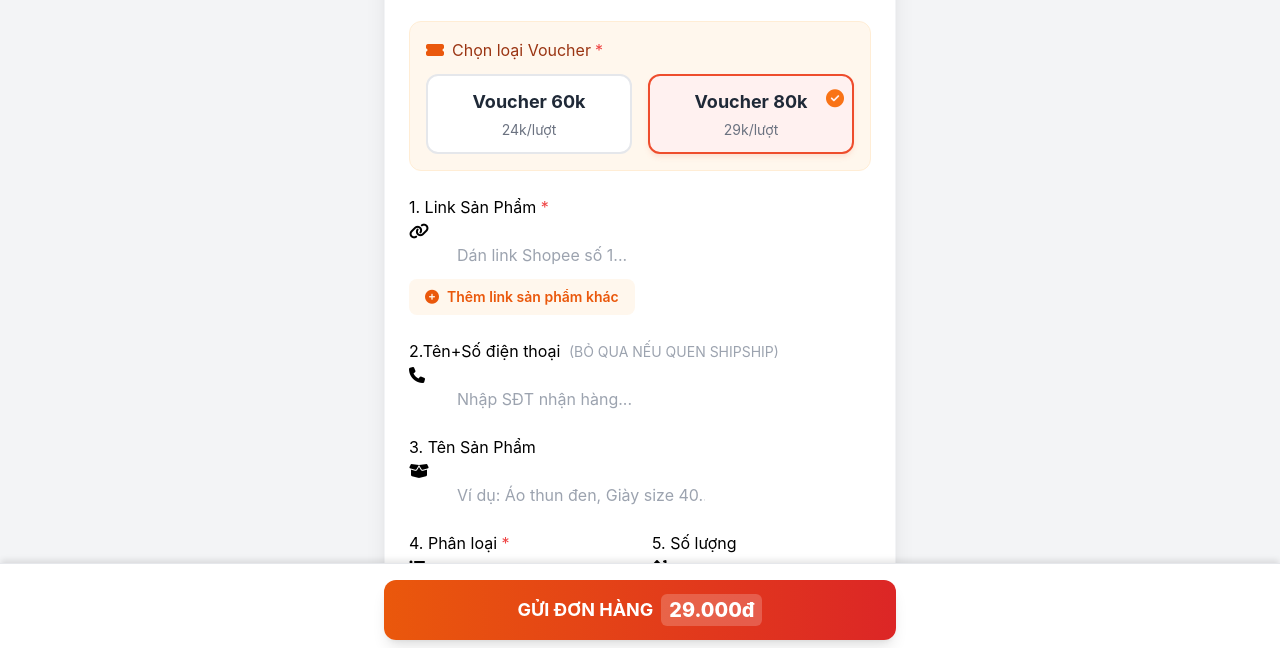
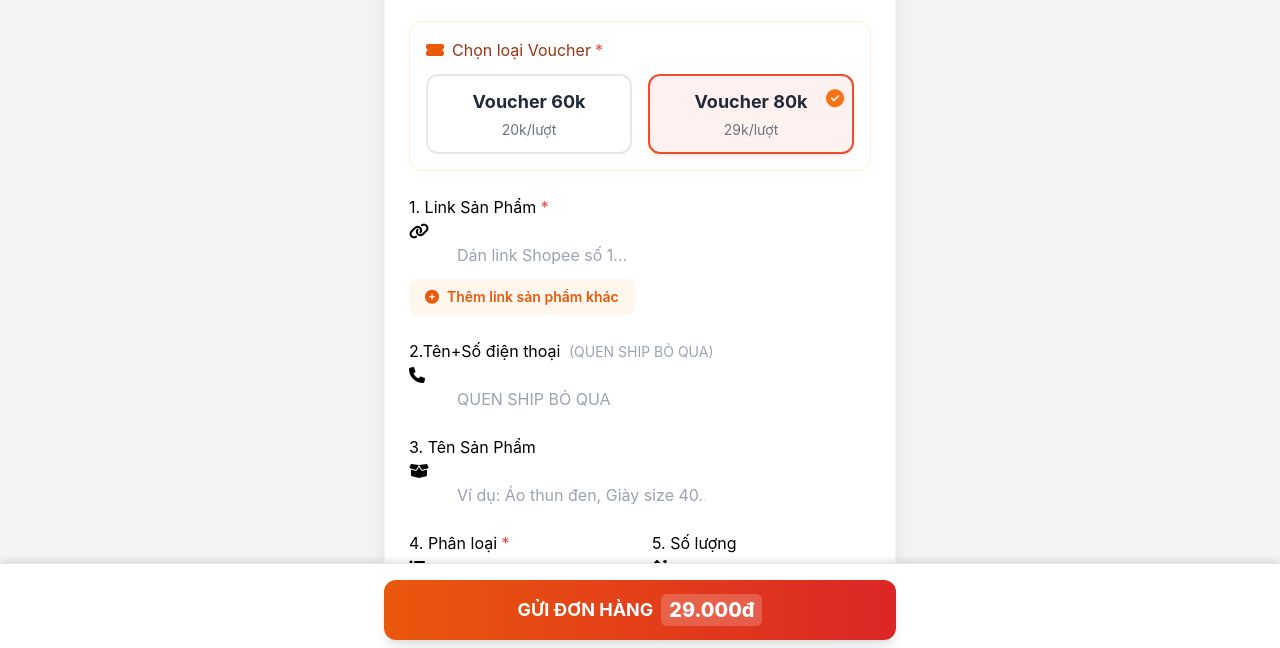
Before and after one commit to boducduy/shopee80k_bot, a plain HTML site: page index.html in a window 1280 px wide. Shown: the part 144-792 px from the top of the page. Drawn offline with nearby package versions, Linux system fonts and the light colour scheme; a script that the page names is missing.

Commit message:
Update index.html

```diff
--- a/index.html
+++ b/index.html
@@ -76,7 +76,7 @@
         <form id="orderForm" class="p-6 space-y-6">
 
             <!-- 0. CHỌN LOẠI VOUCHER (QUAN TRỌNG) -->
-            <div class="bg-orange-50 border border-orange-100 rounded-xl p-4">
+            <div class="bg-orange-5 border border-orange-100 rounded-xl p-4">
                 <label class="section-title text-orange-800 mb-3 flex items-center">
                     <i class="fas fa-ticket-alt mr-2 text-orange-600"></i> Chọn loại Voucher <span class="text-red-500 ml-1">*</span>
                 </label>
@@ -87,7 +87,8 @@
                         <input type="radio" name="voucherType" value="60k" class="voucher-option sr-only" onchange="updatePrice()">
                         <div class="border-2 border-gray-200 rounded-xl p-3 text-center transition-all h-full flex flex-col justify-center items-center relative bg-white group-hover:border-orange-200">
                             <span class="font-bold text-gray-800 text-lg">Voucher 60k</span>
-                            <div class="text-sm text-gray-500 mt-1" id="labelPrice60">24k/lượt</div>
+                            <!-- Đã cập nhật text hiển thị ở đây -->
+                            <div class="text-sm text-gray-500 mt-1" id="labelPrice60">20k/lượt</div>
                             <i class="fas fa-check-circle check-icon absolute top-2 right-2 text-orange-500 opacity-0 transition-opacity text-lg"></i>
                         </div>
                     </label>
@@ -124,10 +125,10 @@
 
             <!-- 2.Tên+Số điện thoại -->
             <div>
-                <label class="section-title">2.Tên+Số điện thoại <span class="text-gray-400 font-normal text-sm ml-1">(BỎ QUA NẾU QUEN SHIPSHIP)</span></label>
+                <label class="section-title">2.Tên+Số điện thoại <span class="text-gray-400 font-normal text-sm ml-1">(QUEN SHIP BỎ QUA)</span></label>
                 <div class="relative">
                     <div class="input-icon"><i class="fas fa-phone"></i></div>
-                    <input type="tel" id="phoneNumber" class="input-field pl-12" placeholder="Nhập SĐT nhận hàng...">
+                    <input type="tel" id="phoneNumber" class="input-field pl-12" placeholder="QUEN SHIP BỎ QUA">
                 </div>
             </div>
 
@@ -219,7 +220,8 @@
         tg.expand();
 
         // --- CẤU HÌNH GIÁ (MẶC ĐỊNH) ---
-        let PRICE_60K = 24000;
+        // Đã cập nhật giá 60k thành 20000
+        let PRICE_60K = 20000;
         let PRICE_80K = 29000;
 
         // --- LẤY GIÁ TỪ URL (BOT GỬI SANG) ---
```
